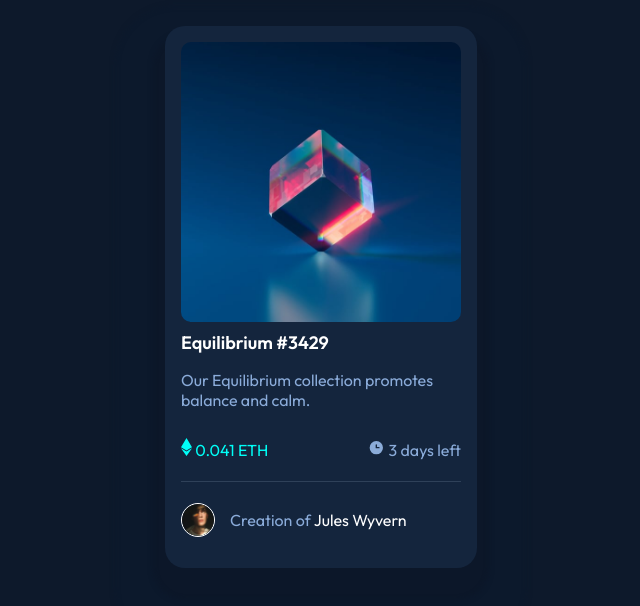
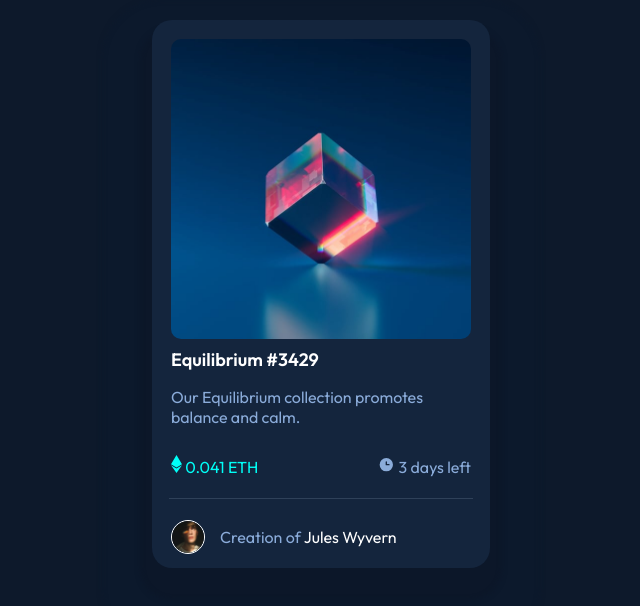
Before and after one commit to franszc/card-component, a plain HTML site: page index.html in a window 1280 px wide. Shown: the whole page, without its empty margins (319-959 px from the left). Drawn offline with Linux system fonts and the light colour scheme.

Commit message:
some changes

```diff
--- a/index.html
+++ b/index.html
@@ -10,9 +10,10 @@
 
 </head>
 <body>
+
   <main class="container">
      <article>
-     <div>
+       <div class= "image">
          <img class="equilibrium" src="./images/image-equilibrium.jpg" alt="Equilibrium">
        </div>
         <div class="text">
--- a/style.css
+++ b/style.css
@@ -3,7 +3,18 @@
 body {
   background-color: hsl(217, 54%, 11%);
   font-family: 'Outfit', sans-serif;
+  margin: 0;
+}
 
+.container {
+  padding: 1.2rem;
+  height: 510px;
+  border-radius: 20px;
+  background-color: hsl(216, 50%, 16%);
+  margin: 0px auto;
+  margin-top: 20px;
+  max-width: 300px;
+  box-shadow: 0px 20px 5px 12px #0c1729, 0 30px 5px 50px #0c192c;
 }
 
 .equilibrium {
@@ -36,10 +47,12 @@ ul {
 
 ul::before {
   content: "";
+  margin-left: -12px;
   border: 0;
   height: 1px;
   background: #2f4159;
-  width: 280px;
+  width: 304px;
+  margin-left: -2px;
   position: absolute;
   top: 485px;
   transform: translateY(-430px);
@@ -80,15 +93,6 @@ a {
   line-height: 3;
 }
 
-.container {
-  padding: 1rem;
-  height: 510px;
-  border-radius: 20px;
-  background-color: hsl(216, 50%, 16%);
-  margin: 1.6rem auto;
-  max-width: 280px ;
-  box-shadow: 0px 20px 5px 12px #0c1729, 0 30px 5px 50px #0c192c;
-}
 
 .rodape {
   bottom: 0;
```
Lines whose indentation alone changed are shown as unchanged.
